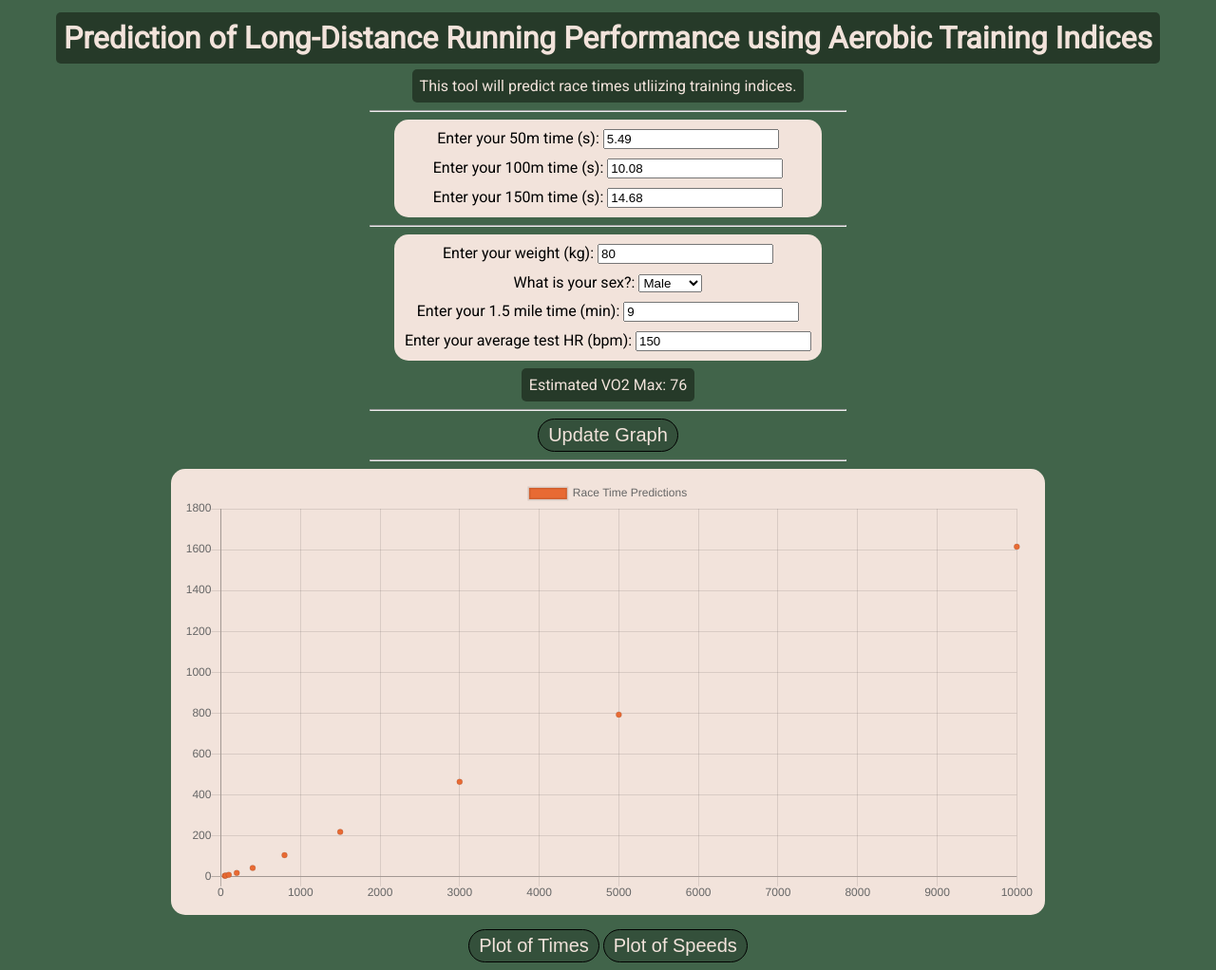
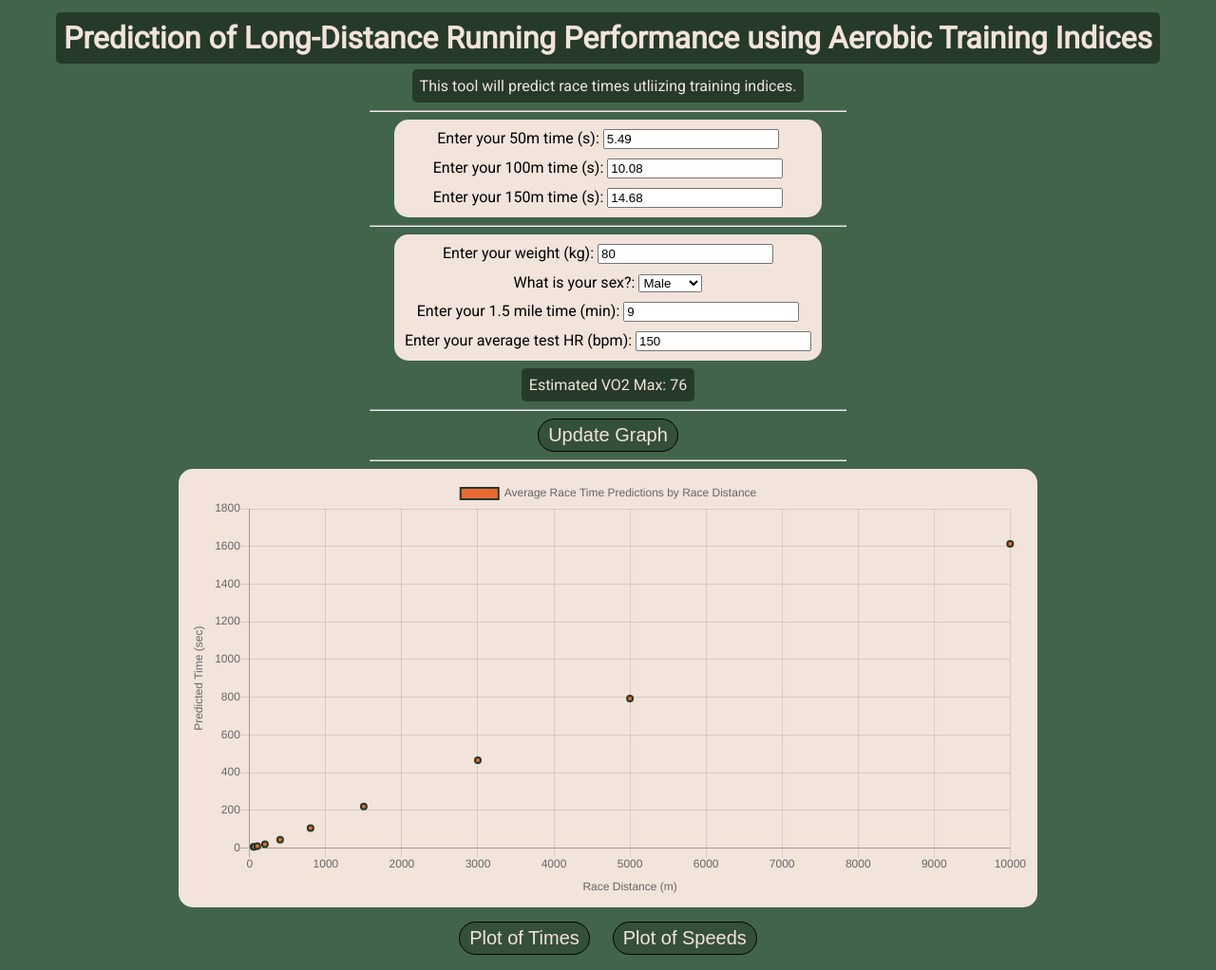
Before and after one commit to cmorgenfeld/MA389, a plain HTML site: page index.html in a window 1280 px wide. Shown: the whole page at 95% size. Drawn offline with nearby package versions, Linux system fonts and the light colour scheme.

Commit message:
Add files via upload

```diff
--- a/css/styles.css
+++ b/css/styles.css
@@ -38,10 +38,12 @@ button:hover {
 
 .update-button {
     font-size: 20px;
+    margin-right: 10px;
+    margin-left: 10px;
 }
 
 .plot-div {
-    width: 900px;
+    width: 70%;
     /* height: 500px; */
 
     /* background-color: #41644A;  */
--- a/index.html
+++ b/index.html
@@ -80,7 +80,7 @@
             </canvas>
         </div>
 
-        <button id="time" class="update-button">
+        <button id="time" class="update-button" margin-right="100px">
             Plot of Times
         </button>
 
@@ -124,10 +124,12 @@
 
             var timeData = {
                 datasets: [{
-                    label: 'Race Time Predictions',
+                    label: 'Average Race Time Predictions by Race Distance',
                     data: timeItemData,
                     backgroundColor: '#E86A33',
-                    color: '#E86A33'
+                    // color: '#263A29',
+                    borderColor: '#263A29',
+                    borderWidth: 2
                 }]
             };
 
@@ -167,16 +169,45 @@
 
             var speedData = {
                 datasets: [{
-                    label: 'Race Time Predictions',
+                    // label: 'Race Time Predictions',
                     data: speedItemData,
                     backgroundColor: '#E86A33',
-                    color: '#E86A33'
+                    color: '#E86A33',
+                    bordercolor: '#263A29'
                 }]
             };
 
             const config = {
                 type: 'scatter',
-                data: timeData
+                data: timeData,
+                options: {
+                    plugins: {
+                        title: {
+                            display: false,
+                            text: 'Speed/Time Predictions',
+                            position: 'top  '
+                        },
+                        legend: {
+                            display: false
+                        }
+                    },
+
+                    scales: {
+                        yAxes: [{
+                            scaleLabel: {
+                                display: true,
+                                labelString: 'Predicted Time (sec)'
+                            }
+                        }],
+
+                        xAxes: [{
+                            scaleLabel: {
+                                display: true,
+                                labelString: 'Race Distance (m)'
+                            }
+                        }]
+                    }
+                }
             };
 
             const chart = new Chart(
@@ -237,12 +268,18 @@
             function speedChart() {
                 chart_type = 'speed';
                 chart.data.datasets[0].data = speedItemData;
+                chart.data.datasets[0].label = 'Average Race Speed Predictions by Race Distance';
+
+                chart.options.scales.yAxes[0].scaleLabel.labelString = "Average Speed (m/s)";
                 chart.update()
             };
 
             function timeChart() {
                 chart_type = 'time';
                 chart.data.datasets[0].data = timeItemData;
+                chart.data.datasets[0].label = 'Average Race Time Predictions by Race Distance';
+
+                chart.options.scales.yAxes[0].scaleLabel.labelString = "Predicted Time (sec)";
                 chart.update()
             };
 
```
